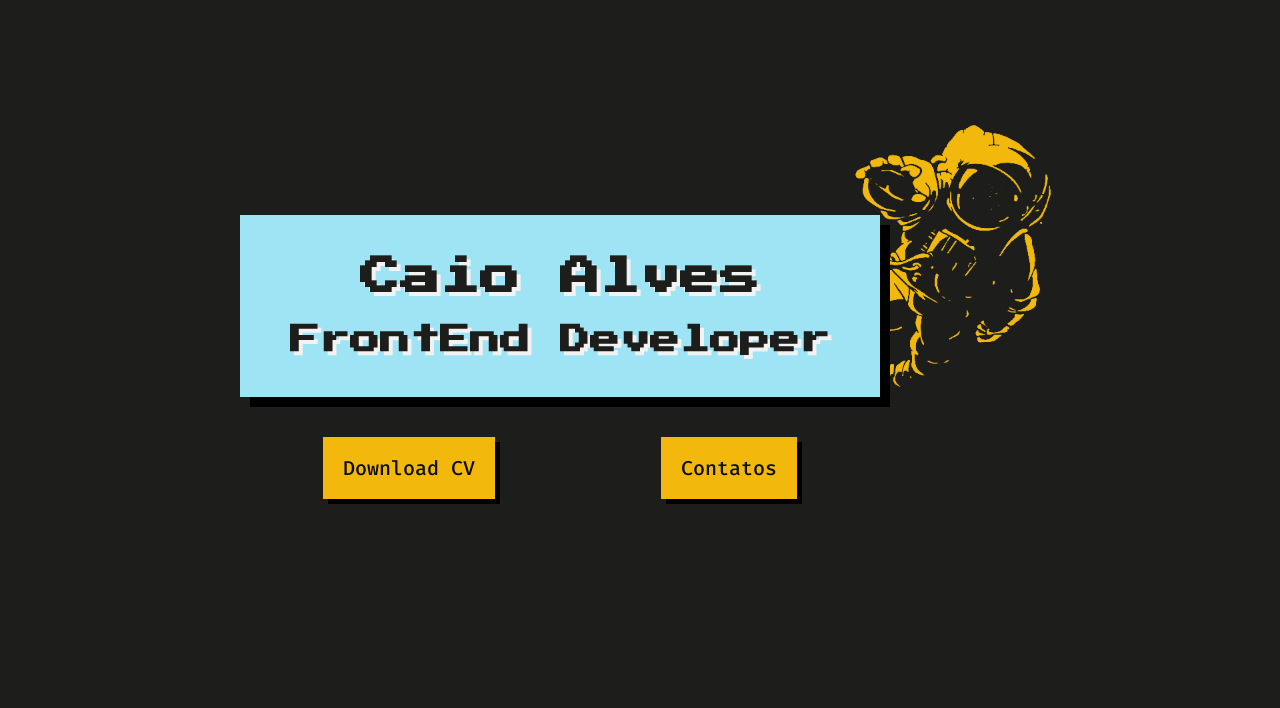
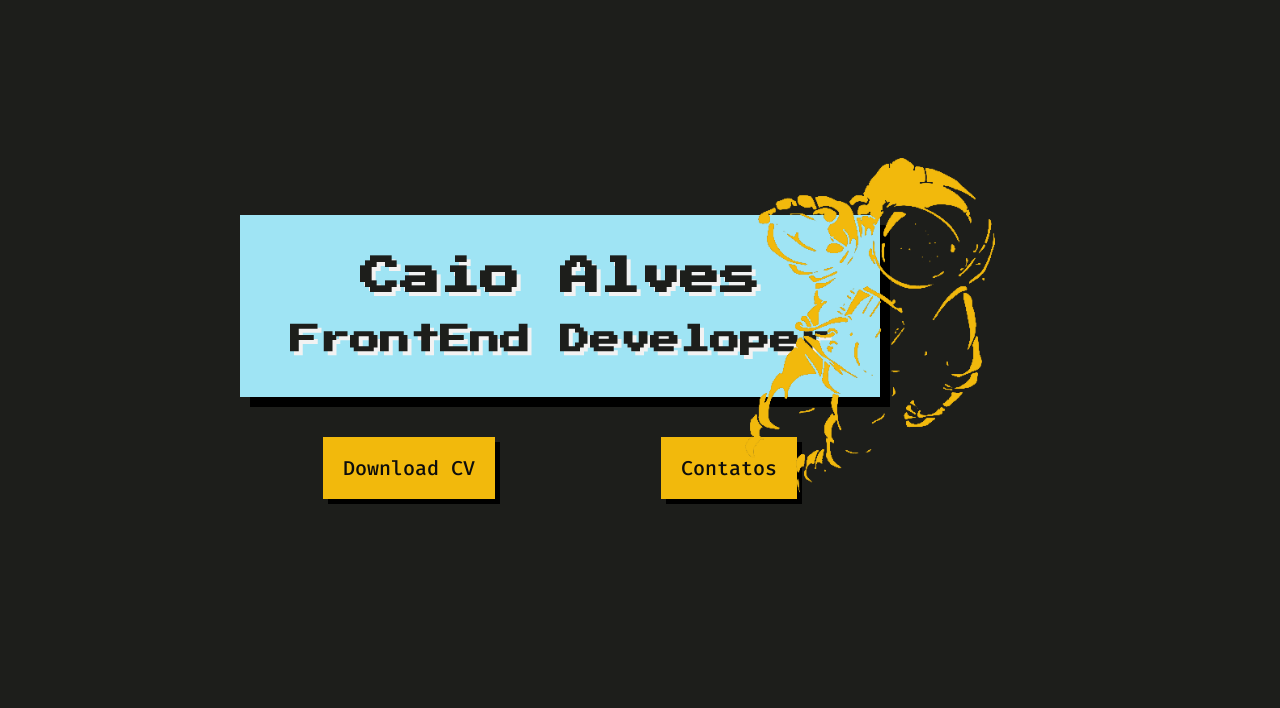
Before and after one commit to ventur41/ventur41.github.io, a plain HTML site: page index.html in a window 1280 px wide. Shown: the part 92-800 px from the top of the page. Drawn offline with Linux system fonts and the light colour scheme.

Commit message:
Change banner background

```diff
--- a/css/components/banner.css
+++ b/css/components/banner.css
@@ -1,8 +1,9 @@
 .banner{
     box-sizing: border-box;
-    background-image: url(../../assets/img/photo.png);
-    background-repeat: no-repeat;
-    background-size: 100%;
+    background-color: #1d1e1b;
+ /*    background-image: url(../../assets/img/photo.png);
+    background-repeat: no-repeat; */
+/*     background-size: 100%; */
     height: 800px;
     border-bottom: 10px solid #000000;
     padding-left: 240px;
@@ -28,3 +29,11 @@
 .banner .button{
     box-shadow: 5px 5px 0 #000000;
 }
+
+.bannerImage{
+    position: absolute;
+    height: 335px;
+    width: 250px;
+    right: 285px;
+    top: 250px;
+}
--- a/index.html
+++ b/index.html
@@ -46,6 +46,8 @@
                     <h1 class="main-title">Caio Alves</h1>
                     <h2 class="subtitle">FrontEnd Developer</h2>
                 </div>
+
+                <img class="bannerImage" src="assets/img/astronaut.png" alt="Imagem de um Astronauta">
 
                 <div class="navigation">
                     <a class="button" href="" lang="en">Download CV</a>
```
